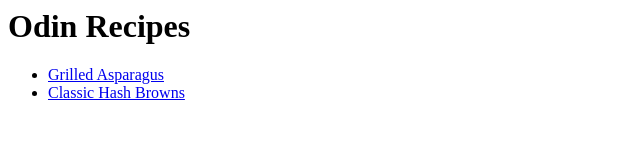
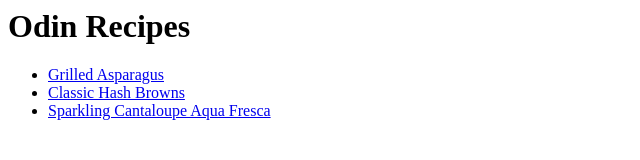
Before and after one commit to kriscodesstuff/odin-recipes, a plain HTML site: page index.html in a window 1280 px wide. Shown: the whole page, without its empty margins (0-640 px from the left). Drawn offline with Linux system fonts and the light colour scheme.

Commit message:
Add sparkling-cantaloupe-aqua-fresca.html link to index.html

```diff
--- a/index.html
+++ b/index.html
@@ -3,4 +3,5 @@
 <ul>
     <li><a href="./recipes/grilled-asparagus.html">Grilled Asparagus</a></li>
     <li><a href="./recipes/classic-hash-browns.html">Classic Hash Browns</a></li>
+    <li><a href="./recipes/sparkling-cantaloupe-agua-fresca.html">Sparkling Cantaloupe Aqua Fresca</a></li>
 </ul>
```
